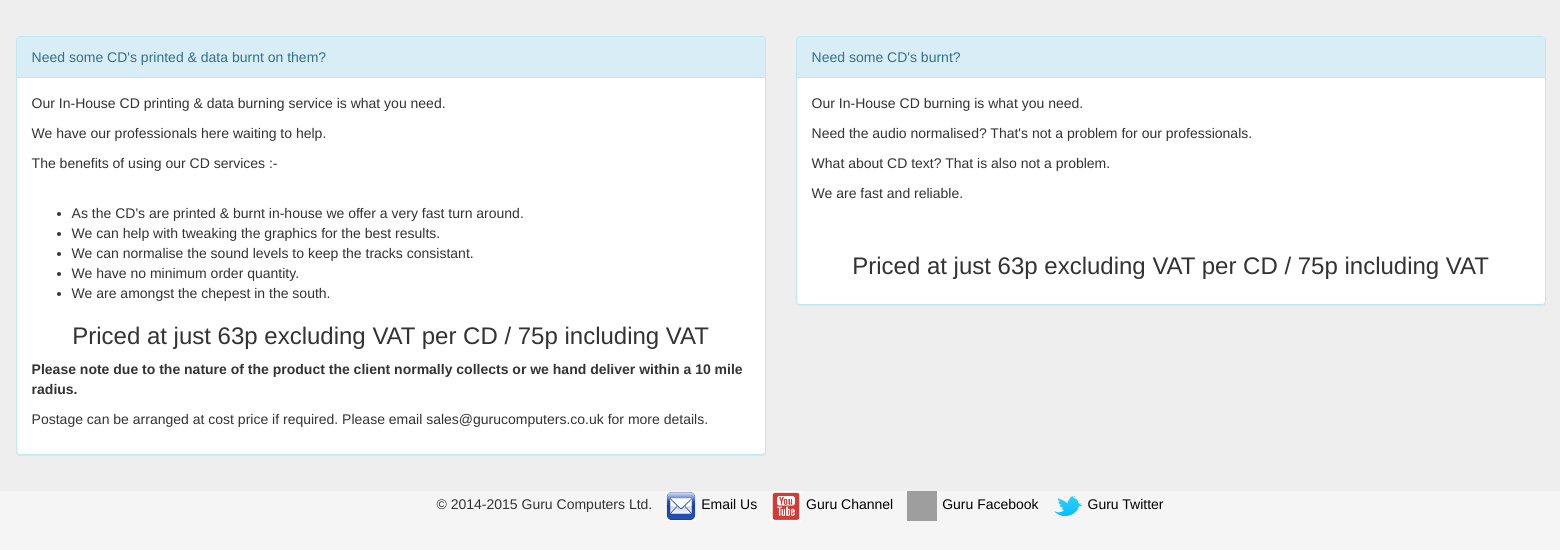
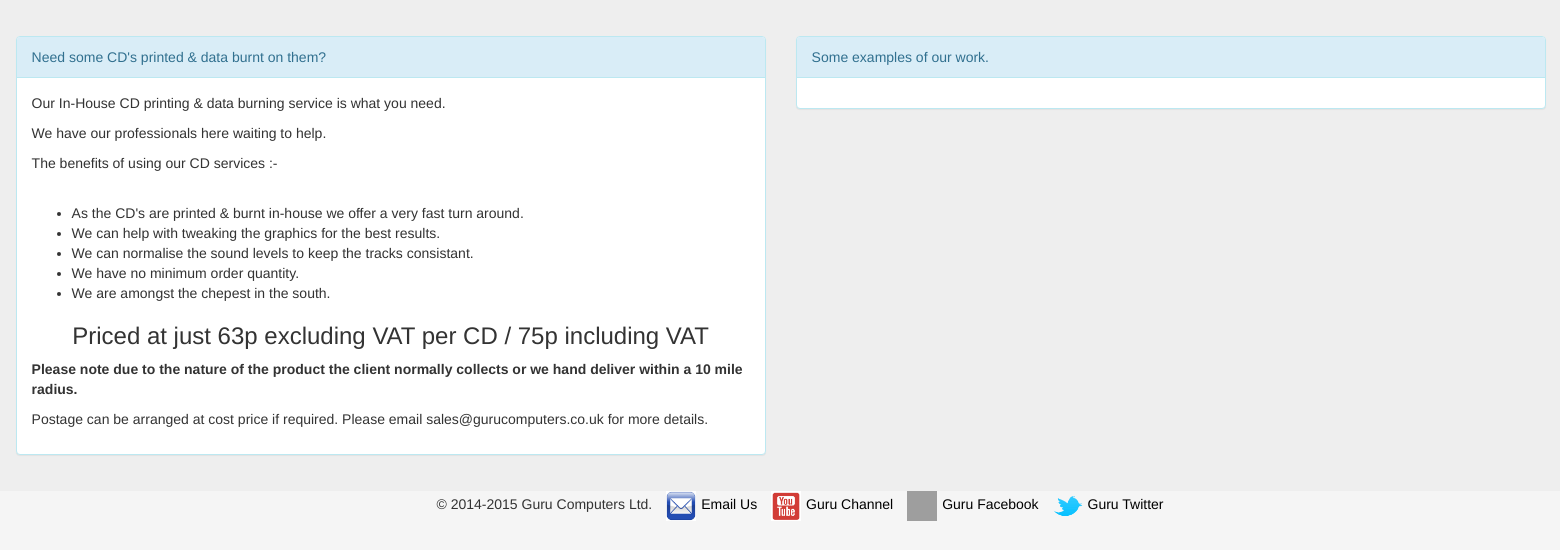
Before and after one commit to GuruComputers/Guru-2.0, a PHP site: page /cd.php in a window 1560 px wide. Shown: the part 100-650 px from the top of the page. Run offline with PHP 8.4, Linux system fonts and the light colour scheme; some libraries are stand-ins or nearby versions; grey boxes are pictures that could not be loaded.

Commit message:
cd.php second panel blanked ready for images

```diff
--- a/cd.php
+++ b/cd.php
@@ -53,16 +53,9 @@
 
                     <div class="col-md-10 column">
                         <div class="panel panel-info">
-                            <div class="panel-heading">Need some CD's burnt?</div>
+                            <div class="panel-heading">Some examples of our work.</div>
                             <div class="panel-body">
-                                <p>Our In-House CD burning is what you need.</p>
-                                <p>Need the audio normalised? That's not a problem for our professionals.</p>
-                                <p>What about CD text? That is also not a problem.</p>
-                                <p>We are fast and reliable.</p>
-                                <br/>
-                                <center>
-                                    <p><h3>Priced at just 63p excluding VAT per CD / 75p including VAT</h3></p>
-                                </center>
+
                             </div>
                         </div>
                     </div>
```
